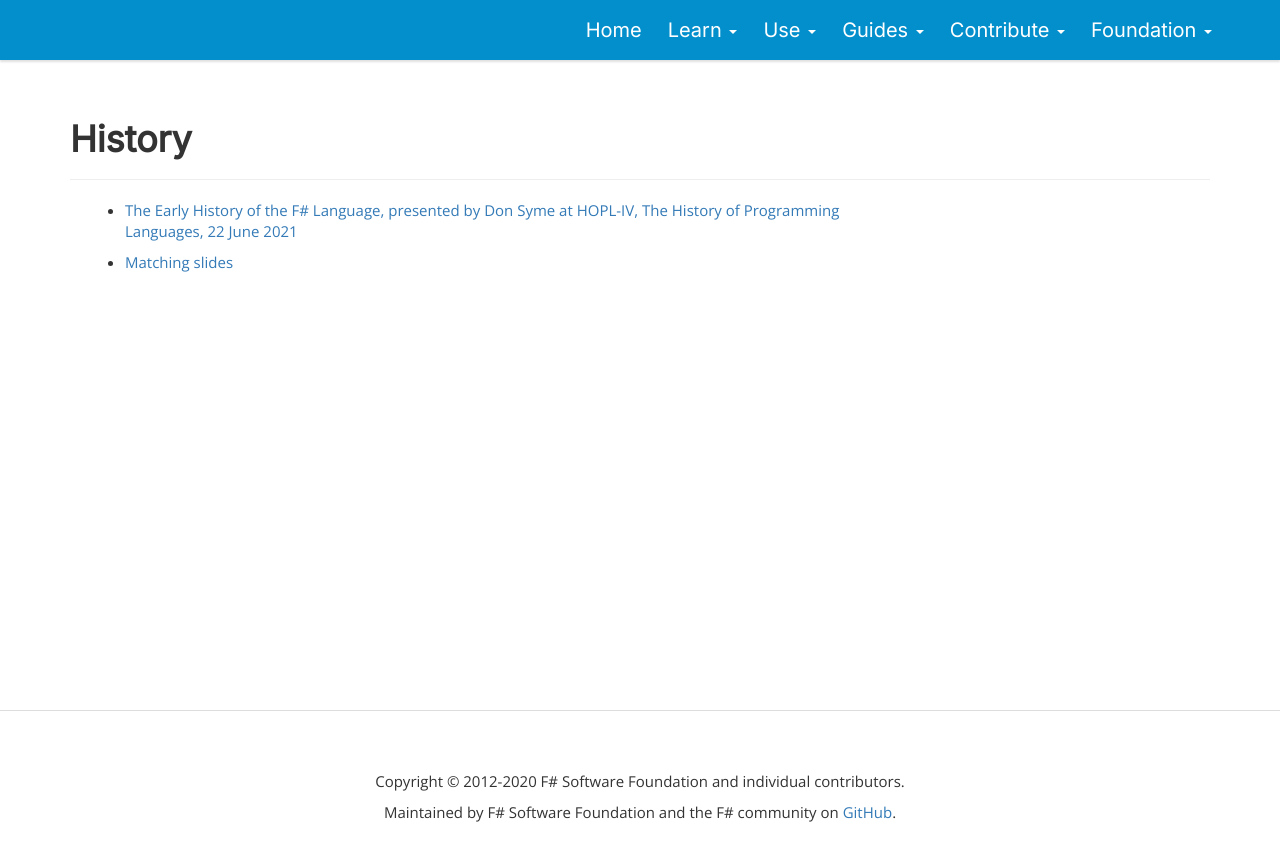
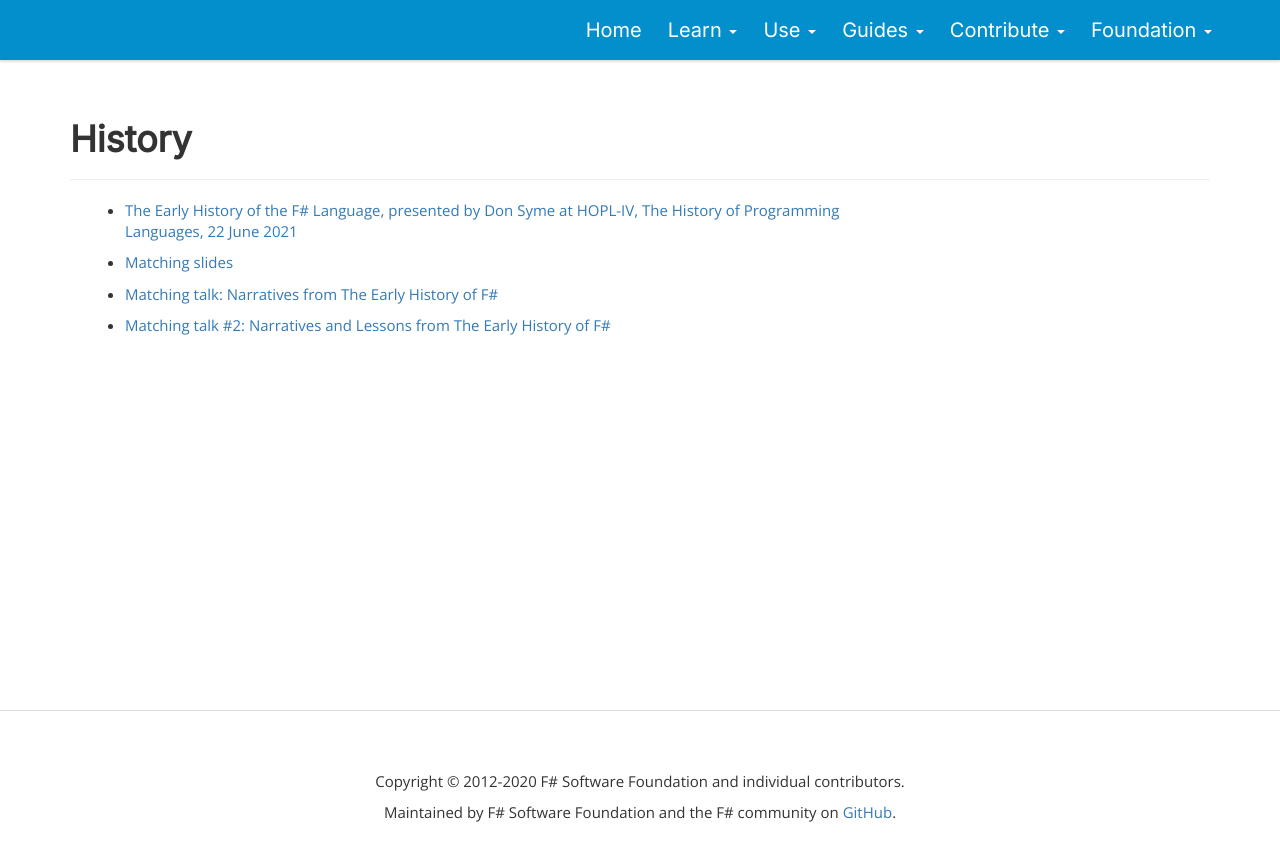
Before and after one commit to fsharp/fsharp.org, a Jekyll site: the page built from history/index.md, in a window 1280 px wide. Shown: the top 861 px of the page. Built offline with Jekyll 4.4.1, drawn with Linux system fonts in a browser that asks for light colours; nearby versions of some CDN libraries.

Commit message:
Update index.md

```diff
--- a/history/index.md
+++ b/history/index.md
@@ -7,3 +7,7 @@ headline: History
 * [The Early History of the F# Language, presented by Don Syme at HOPL-IV, The History of Programming Languages, 22 June 2021](https://dl.acm.org/doi/pdf/10.1145/3386325)
 
 * [Matching slides](https://github.com/dsyme/fsharp-presentations/tree/master/2021-06-21-hopl)
+
+* [Matching talk: Narratives from The Early History of F#](https://www.pldi21.org/prerecorded_hopl.19.html)
+
+* [Matching talk #2: Narratives and Lessons from The Early History of F#](https://www.youtube.com/watch?v=ynIe8Q7kMSg)
```
